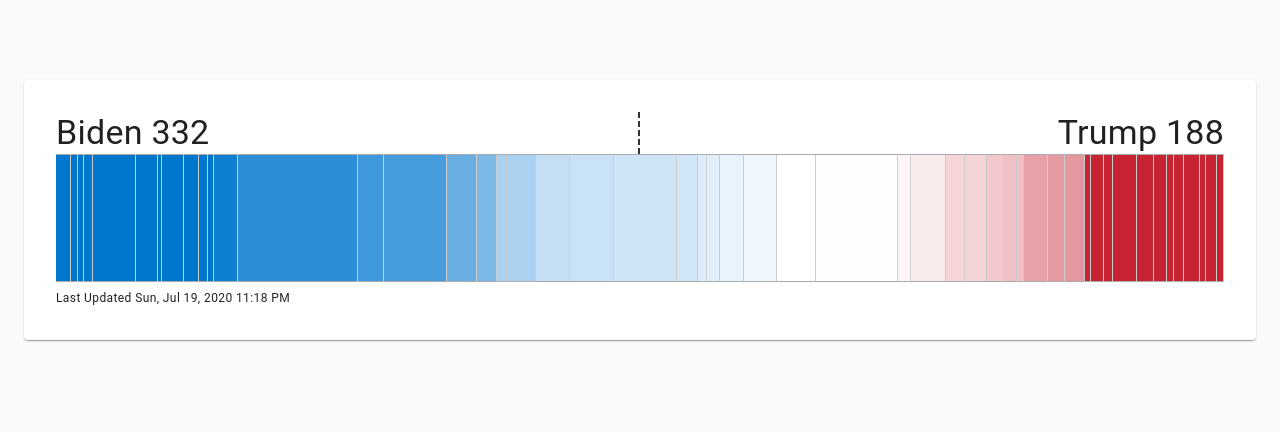
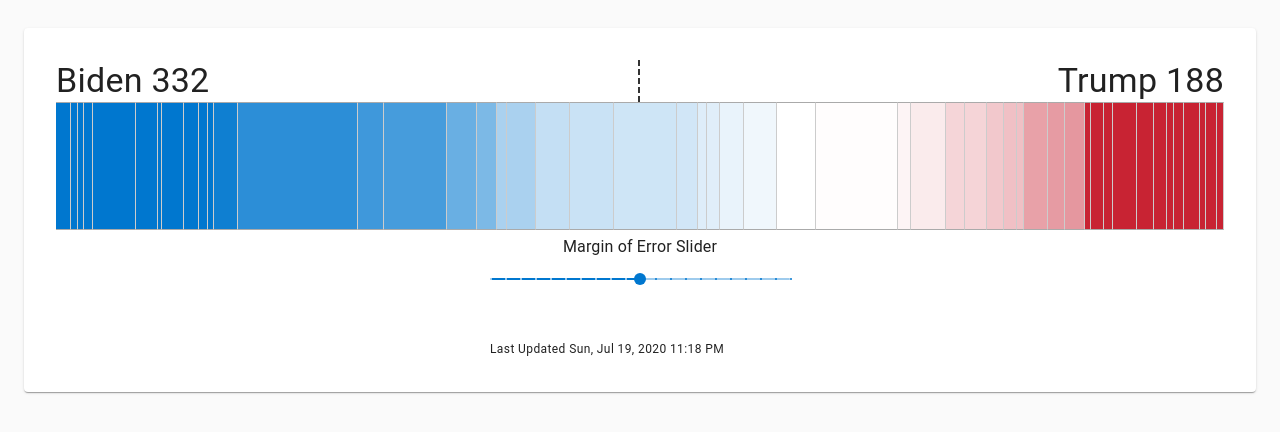
Before and after one commit to claytonfbell/electoral-chart, a React (Create React App) app: page / in a window 1280 px wide. Shown: the part 190-622 px from the top of the page. Built offline with nearby package versions, Linux system fonts and the light colour scheme.

Commit message:
progress

```diff
--- a/src/App.tsx
+++ b/src/App.tsx
@@ -11,10 +11,10 @@
 } from "@material-ui/core"
 import Container from "@material-ui/core/Container"
 import axios from "axios"
-import { Button } from "material-ui-bootstrap"
 import moment from "moment"
 import React from "react"
 import data from "./data/data.json"
+import FavorSlider from "./FavorSlider"
 
 const theme = createMuiTheme({
   palette: {
@@ -46,6 +46,7 @@
 
 function App() {
   const classes = useStyles()
+
   const votePct = (votes: number) => 100 * ((votes || 0) / 538)
 
   function calculateColor(row: State) {
@@ -69,6 +70,13 @@
 
   const [disabled, setDisabled] = React.useState(false)
 
+  // adjust number per favor slider
+  const [favor, setFavor] = React.useState(0)
+  const states = data.states.map((x) => ({
+    ...x,
+    avg: favor * -1 + Math.max(-33, Math.min(33, x.avg)),
+  }))
+
   return (
     <ThemeProvider theme={theme}>
       <Container>
@@ -84,36 +92,30 @@
                 <Grid item className={classes.divided}>
                   <Typography variant="h4">
                     Biden{" "}
-                    {data.states.reduce(
-                      (a, b) => a + (b.avg > 0 ? b.votes : 0),
-                      0
-                    )}
+                    {states.reduce((a, b) => a + (b.avg > 0 ? b.votes : 0), 0)}
                   </Typography>
                 </Grid>
                 <Grid item>
                   <Typography variant="h4">
                     Trump{" "}
-                    {data.states.reduce(
-                      (a, b) => a + (b.avg < 0 ? b.votes : 0),
-                      0
-                    )}
+                    {states.reduce((a, b) => a + (b.avg < 0 ? b.votes : 0), 0)}
                   </Typography>
                 </Grid>
               </Grid>
 
-              {data.states
+              {states
                 .sort((a, b) => b.avg - a.avg)
                 .map((row) => (
                   <Tooltip
                     key={row.state}
                     title={`${row.state} ${
-                      row.avg === 100 || row.avg === -100
+                      row.avg >= 33 || row.avg <= -33
                         ? ""
                         : row.avg === 0
                         ? `Tie`
                         : row.avg > 0
-                        ? `Biden ${row.avg}%`
-                        : `Trump ${row.avg * -1}%`
+                        ? `Biden +${row.avg}%`
+                        : `Trump +${row.avg * -1}%`
                     }`}
                   >
                     <div
@@ -125,23 +127,14 @@
                     ></div>
                   </Tooltip>
                 ))}
-              <Grid container justify="space-between">
+              <Grid container justify="center">
                 <Grid item>
-                  <Typography variant="caption">
+                  <FavorSlider value={favor} onChange={(v) => setFavor(v)} />
+                  <br />
+                  <br />
+                  <Typography variant="caption" component="span">
                     Last Updated {moment(data.lastUpdate).format("llll")}
                   </Typography>
-                </Grid>
-                <Grid item>
-                  {false && (
-                    <Button
-                      disabled={disabled}
-                      color="primary"
-                      variant="outlined"
-                      onClick={handleUpdate}
-                    >
-                      Update Now
-                    </Button>
-                  )}
                 </Grid>
               </Grid>
             </Paper>
--- /dev/null
+++ b/src/FavorSlider.tsx
@@ -0,0 +1,45 @@
+import Slider from "@material-ui/core/Slider"
+import { makeStyles } from "@material-ui/core/styles"
+import Typography from "@material-ui/core/Typography"
+import React from "react"
+
+const useStyles = makeStyles({
+  root: {
+    width: 300,
+    textAlign: "center",
+  },
+})
+
+function valuetext(value: number) {
+  return `${value}`
+}
+
+interface Props {
+  value: number
+  onChange: (value: number) => void
+}
+export default function FavorSlider(props: Props) {
+  const classes = useStyles()
+  return (
+    <div className={classes.root}>
+      <Typography id="discrete-slider" gutterBottom>
+        {props.value === 0
+          ? "Margin of Error Slider"
+          : props.value < 0
+          ? `+${props.value * -1} for Biden`
+          : `+${props.value} for Trump`}
+      </Typography>
+      <Slider
+        getAriaValueText={valuetext}
+        aria-labelledby="discrete-slider"
+        valueLabelDisplay="auto"
+        step={1}
+        marks
+        min={-10}
+        max={10}
+        value={props.value}
+        onChange={(x, v) => props.onChange(v as number)}
+      />
+    </div>
+  )
+}
```
